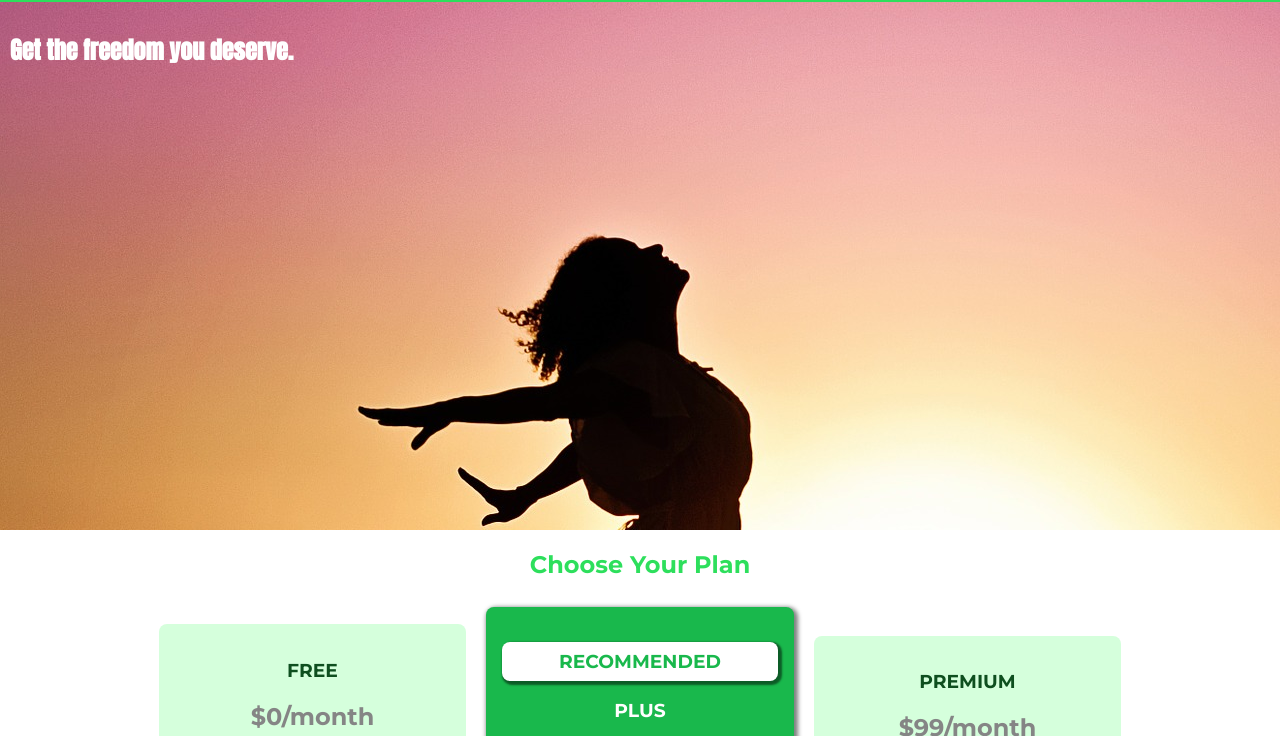
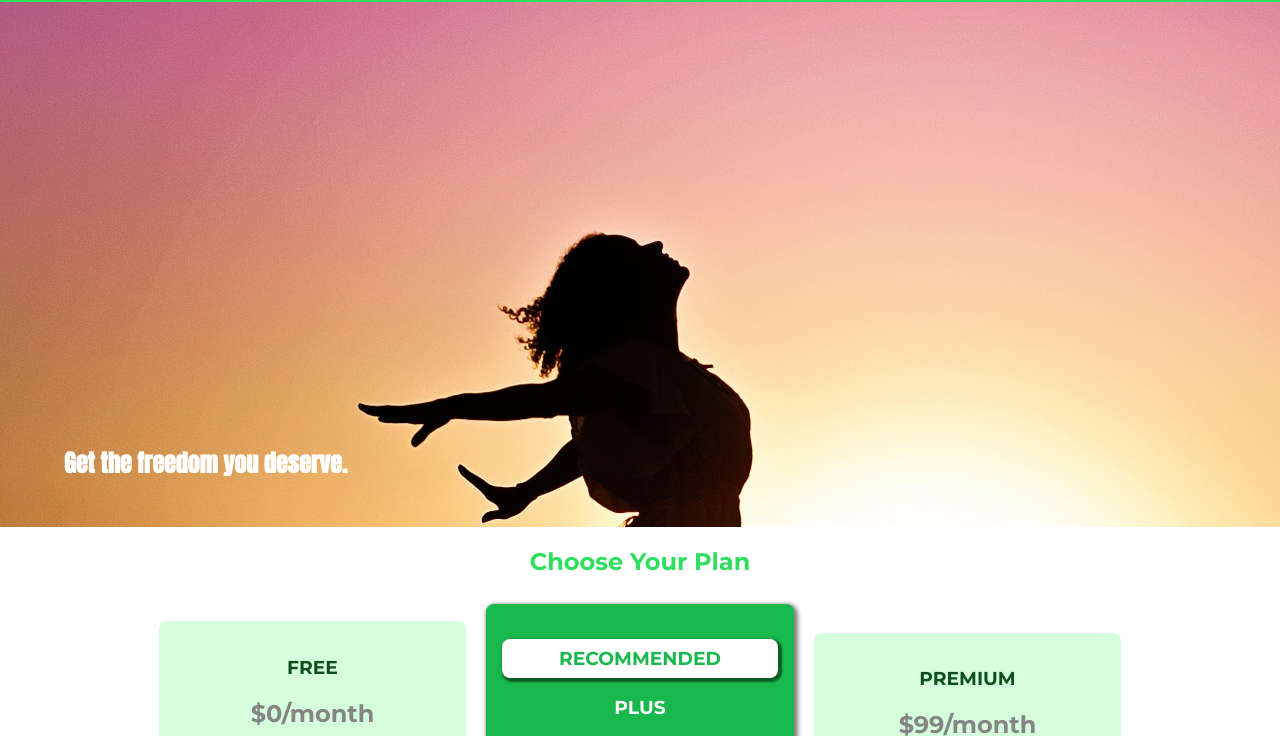
Before and after one commit to sylvandor/CSS_CompleteGuide_2022, a website built with Parcel: page index.html in a window 1280 px wide. Shown: the part 41-777 px from the top of the page. Built offline with nearby package versions, Linux system fonts and the light colour scheme.

Commit message:
Assignment3
Go to our landing page in the course project and add a “margin-top” to our image (“#product-overview”) to ensure, that both the image and the slogan („Get the freedom you deserve“) are no longer hidden below the navigation bar.
Find a way to position the slogan in the left lower corner of the image using “px”. The slogan should have some space to the left and to the bottom but do NOT add a margin to it.
Change the positioning context of the slogan (challenge: What was the positioning context so far? What is the new positioning context?). Remember how we created the badge on the “Packages” page…
Adjust the position of the slogan using “%” values.
Switch to the “Packages” page.
Add a “z-index” of 10 to the badge (“.package__badge”). Scroll down on the webpage, what happens to the badge and what causes this issue?
Fix the issue encountered using the “z-index”. Make sure that the highest “z-index” on the entire page is the “z-index” of the badge (hint: Maybe the Stacking Context is a helpful concept in this situation, so you might have to add the “position” property again).

```diff
--- a/css/main.css
+++ b/css/main.css
@@ -4,6 +4,9 @@
   width: 100%;
   height: 528px;
   padding: 10px;
+
+  margin-top: 40px;
+  position: relative;
 }
 
 .section-title {
@@ -11,9 +14,13 @@
   text-align: center;
 }
 
-#product-overview h1 {
+#product-overview > h1 {
   color: white;
   font-family: 'Anton', sans-serif;
+
+  position: absolute;
+  bottom: 5%;
+  left: 5%;
 }
 
 .plan {
--- a/index.css
+++ b/index.css
@@ -15,8 +15,6 @@ body {
   top: 0;
   left: 0;
   right: 0;
-
-  height: 43px;
 
   z-index: 1;
 }
@@ -110,11 +108,6 @@ body {
   color: #ccc;
 }
 
-.main-content {
-  position: relative;
-  top:43px;
-}
-
 .button {
   cursor: pointer;
 
--- a/index.html
+++ b/index.html
@@ -35,7 +35,7 @@
       </ul>
     </nav>
   </header>
-  <main class="main-content">
+  <main>
     <section id="product-overview">
       <h1>Get the freedom you deserve.</h1>
     </section>
--- a/packages/packages.css
+++ b/packages/packages.css
@@ -28,6 +28,9 @@ main {
   text-decoration: none;
   color: black;
   padding: 32px;
+
+  position: relative;
+  z-index: 0;
 }
 
 .package__badge {
@@ -42,6 +45,8 @@ main {
   font-size: 12px;
   color: white;
   background-color: #ff5454;
+
+  z-index: 10;
 }
 
 .package__subtitle {
```
Also changed, not shown: packages/index.html (+1 -1 lines).
